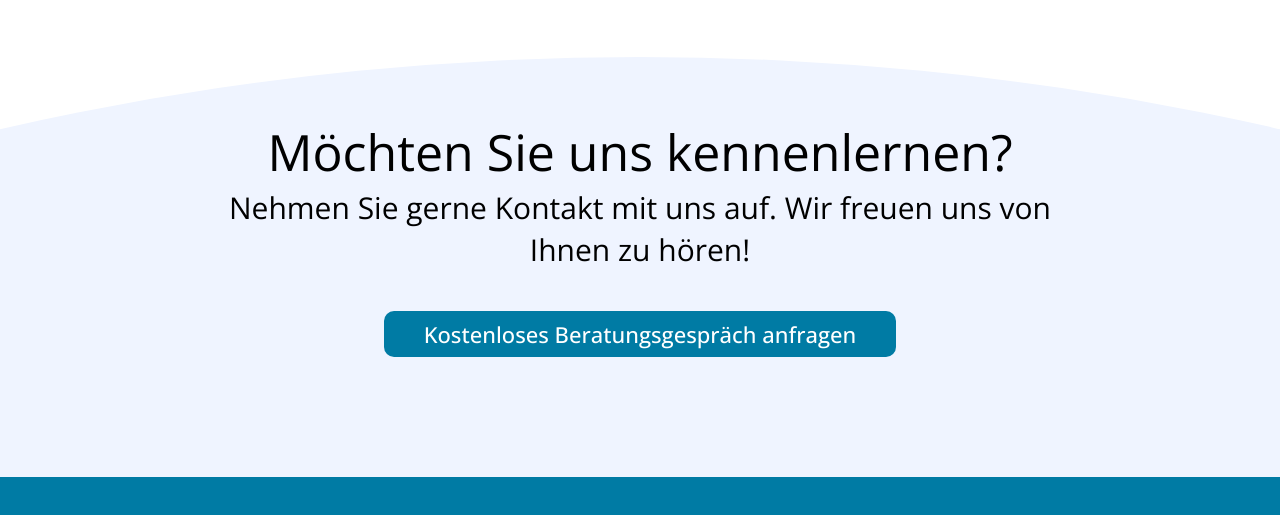
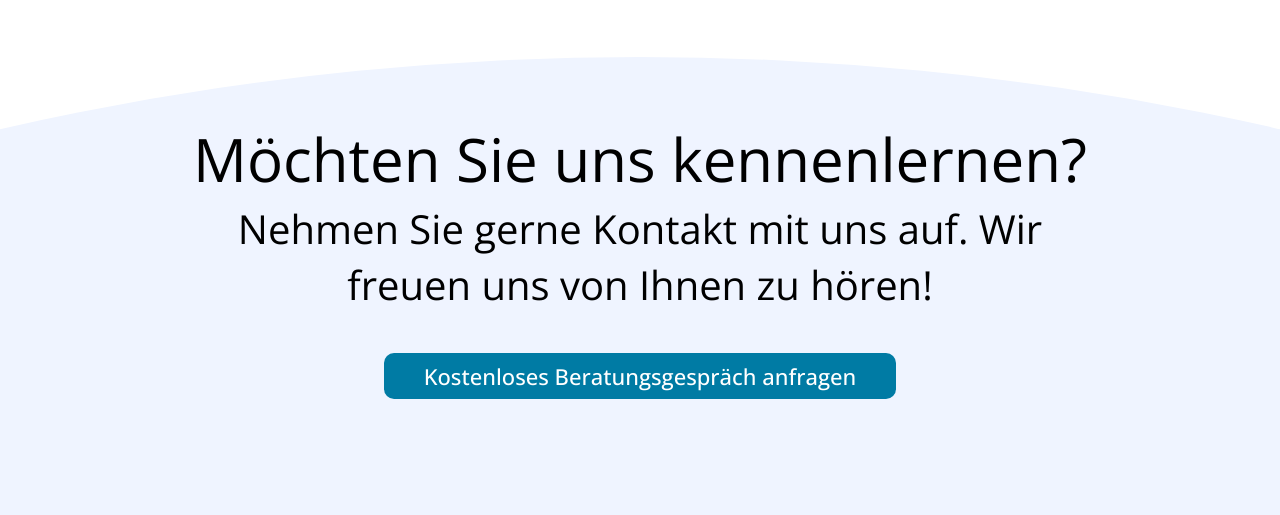
Before and after one commit to talhaejaz07/proj-website-laurenth, an Astro site: page /app in a window 1280 px wide. Shown: the part 119-634 px from the top of the page. Built offline with nearby package versions, Linux system fonts and the light colour scheme; Astro itself is replaced by a stand-in of ours.

Commit message:
typography change

```diff
--- a/src/abstractStyles/_typography.scss
+++ b/src/abstractStyles/_typography.scss
@@ -1,10 +1,19 @@
 @use "./colors.scss" as *;
 @use "./breakpoints.scss" as *;
+@use "sass:math";
 
 // Font Families
 
 $heading-font: "Open Sans", sans-serif;
 $text-font: "Open Sans", sans-serif;
+
+// Font Size
+
+$heading01: 60px;
+$heading02: 50px;
+$heading03: 40px;
+$paragraph: 30px;
+$navigation: 25px;
 
 // Mixins
 
@@ -19,15 +28,15 @@ $text-font: "Open Sans", sans-serif;
   font-weight: 300;
 
   @include for-desktop-only {
-    font-size: 50px;
+    font-size: $heading01;
   }
 
   @include for-tablet-only {
-    font-size: 40px;
+    font-size: math.div(2 * $heading01, 3);
   }
 
   @include for-phone-only {
-    font-size: 35px;
+    font-size: math.div($heading01, 2);
   }
 }
 
@@ -36,15 +45,15 @@ $text-font: "Open Sans", sans-serif;
   font-weight: 300;
 
   @include for-desktop-only {
-    font-size: 40px;
+    font-size: $heading02;
   }
 
   @include for-tablet-only {
-    font-size: 30px;
+    font-size: math.div(2 * $heading02, 3);
   }
 
   @include for-phone-only {
-    font-size: 28px;
+    font-size: math.div($heading02, 2);
   }
 }
 
@@ -53,15 +62,15 @@ $text-font: "Open Sans", sans-serif;
   font-weight: 300;
 
   @include for-desktop-only {
-    font-size: 30px;
+    font-size: $heading03;
   }
 
   @include for-tablet-only {
-    font-size: 26px;
+    font-size: math.div(2 * $heading03, 3);
   }
 
   @include for-phone-only {
-    font-size: 22px;
+    font-size: math.div($heading03, 2);
   }
 }
 
@@ -69,16 +78,17 @@ $text-font: "Open Sans", sans-serif;
   @include headingBasics($color);
 
   font-weight: 500;
+
   @include for-desktop-only {
-    font-size: 30px;
+    font-size: $heading03;
   }
 
   @include for-tablet-only {
-    font-size: 26px;
+    font-size: math.div(2 * $heading03, 3);
   }
 
   @include for-phone-only {
-    font-size: 22px;
+    font-size: math.div($heading03, 2);
   }
 }
 
@@ -90,15 +100,15 @@ $text-font: "Open Sans", sans-serif;
   text-decoration: none;
 
   @include for-desktop-only {
-    font-size: 25px;
+    font-size: $navigation;
   }
 
   @include for-tablet-only {
-    font-size: 22px;
+    font-size: math.div(2 * $navigation, 3);
   }
 
   @include for-phone-only {
-    font-size: 20px;
+    font-size: math.div($navigation, 2);
   }
 }
 
@@ -110,15 +120,15 @@ $text-font: "Open Sans", sans-serif;
   color: $color;
 
   @include for-desktop-only {
-    font-size: 30px;
+    font-size: $paragraph;
   }
 
   @include for-tablet-only {
-    font-size: 24px;
+    font-size: math.div(2 * $paragraph, 3);
   }
 
   @include for-phone-only {
-    font-size: 20px;
+    font-size: math.div($paragraph, 2);
   }
 }
 
@@ -129,15 +139,15 @@ $text-font: "Open Sans", sans-serif;
   color: $color;
 
   @include for-desktop-only {
-    font-size: 30px;
+    font-size: $paragraph;
   }
 
   @include for-tablet-only {
-    font-size: 24px;
+    font-size: math.div(2 * $paragraph, 3);
   }
 
   @include for-phone-only {
-    font-size: 20px;
+    font-size: math.div($paragraph, 2);
   }
 }
 // @mixin H2($color: $secondary-color-05, $font-size: 32px) {
--- a/src/components/MainHeading.astro
+++ b/src/components/MainHeading.astro
@@ -60,7 +60,7 @@ import Button from "../components/Button.astro";
   }
 
   h2 {
-    @include H2();
+    @include H3();
     text-align: center;
     padding-bottom: $space-40;
   }
```
